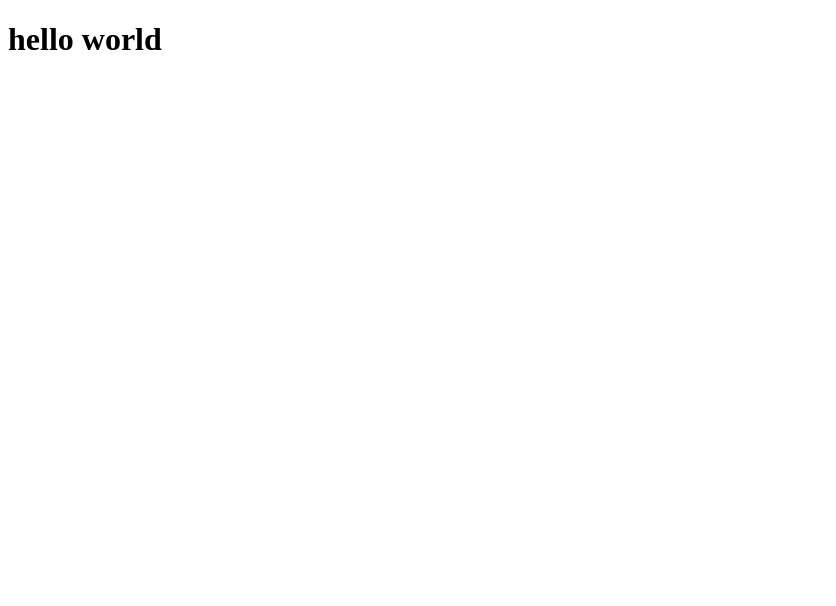
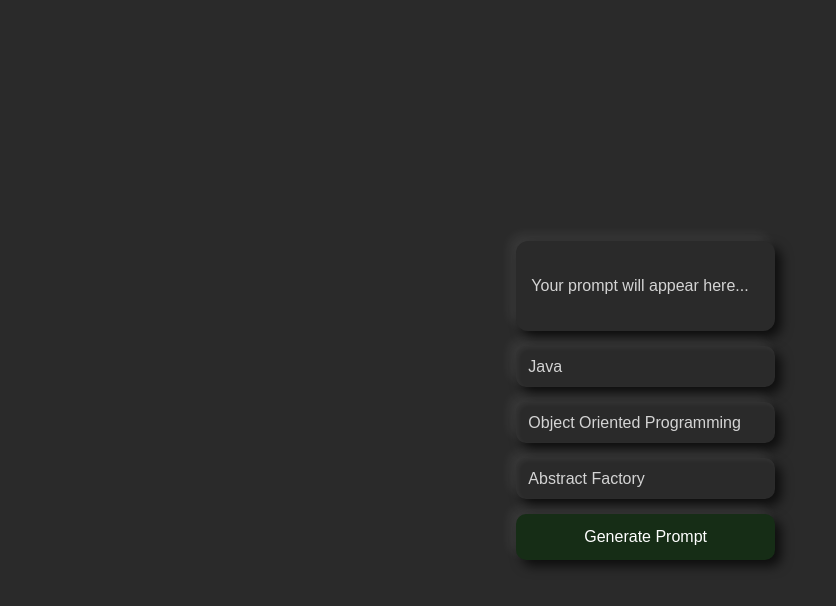
Before and after one commit to kekonline/DevPromptPracticum, a React (Vite) app: page / in a window 1280 px wide. Shown: the top 606 px of the page, without its empty margins (0-836 px from the left). Built offline with nearby package versions, Linux system fonts and the light colour scheme.

Commit message:
added the basic UI and logic

```diff
--- /dev/null
+++ b/src/App.css
@@ -0,0 +1,111 @@
+:root {
+  --bg-color: #2a2a2a;
+  --card-color: #2a2a2a;
+  --shadow-light: rgba(255, 255, 255, 0.08);
+  --shadow-dark: rgba(0, 0, 0, 0.7);
+  --text-color: #d4d4d4;
+  --accent-color:rgb(22, 45, 22);
+}
+
+body {
+  font-family: "Arial", sans-serif;
+  background: var(--bg-color);
+  color: var(--text-color);
+  display: flex;
+  justify-content: center;
+  align-items: center;
+  height: 100vh;
+  margin: 0;
+}
+
+.container {
+  width: 90%;
+  max-width: 400px;
+  padding: 20px;
+  display: flex;
+  flex-direction: column;
+  gap: 15px;
+}
+
+.output-box {
+  background: var(--card-color);
+  padding: 15px;
+  border-radius: 12px;
+  min-height: 60px;
+  display: flex;
+  justify-content: space-between;
+  align-items: center;
+  box-shadow:
+    6px 6px 12px var(--shadow-dark),
+    -6px -6px 12px var(--shadow-light);
+}
+
+.copy-btn {
+  background: var(--accent-color);
+  color: white;
+  border: none;
+  padding: 8px 12px;
+  border-radius: 6px;
+  cursor: pointer;
+  box-shadow:
+    inset 4px 4px 8px var(--shadow-dark),
+    inset -4px -4px 8px var(--shadow-light);
+  transition: all 0.2s ease-in-out;
+}
+
+.copy-btn:hover {
+  box-shadow:
+    inset -4px -4px 8px var(--shadow-dark),
+    inset 4px 4px 8px var(--shadow-light);
+}
+
+.dropdown {
+  width: 100%;
+  padding: 12px;
+  border-radius: 10px;
+  background: var(--card-color);
+  color: var(--text-color);
+  border: none;
+  font-size: 16px;
+  box-shadow:
+    6px 6px 12px var(--shadow-dark),
+    -6px -6px 12px var(--shadow-light),
+    inset 2px 2px 5px rgba(255, 255, 255, 0.05);
+  cursor: pointer;
+  appearance: none;
+  outline: none;
+}
+
+.dropdown:hover, .dropdown:focus {
+  box-shadow:
+    inset 6px 6px 12px var(--shadow-dark),
+    inset -6px -6px 12px var(--shadow-light);
+}
+
+.generate-btn {
+  width: 100%;
+  padding: 14px;
+  background: var(--accent-color);
+  color: white;
+  border: none;
+  border-radius: 10px;
+  font-size: 16px;
+  cursor: pointer;
+  box-shadow:
+    6px 6px 12px var(--shadow-dark),
+    -6px -6px 12px var(--shadow-light);
+  transition: all 0.2s ease-in-out;
+}
+
+.generate-btn:hover {
+  box-shadow:
+    inset 6px 6px 12px var(--shadow-dark),
+    inset -6px -6px 12px var(--shadow-light);
+}
+
+@media (max-width: 480px) {
+  .container {
+    max-width: 100%;
+    padding: 15px;
+  }
+}
--- a/src/App.jsx
+++ b/src/App.jsx
@@ -1,15 +1,96 @@
-// import { useState } from 'react'
-// import viteLogo from '/vite.svg'
-// import './App.css'
+import { useState, useEffect } from "react";
+import "./App.css";
+
+const languages = ["C", "C#", "C++", "Go", "Java", "JavaScript", "Kotlin", "Python", "Rust", "Swift", "TypeScript"]
+const patterns = [
+  "Abstract Factory",
+  "Adapter (Wrapper)",
+  "Bridge",
+  "Builder",
+  "Chain of Responsibility",
+  "Command",
+  "Composite",
+  "Decorator",
+  "Facade",
+  "Factory Method",
+  "Flyweight",
+  "Interpreter",
+  "Iterator",
+  "Mediator",
+  "Memento",
+  "Observer (Publish-Subscribe)",
+  "Prototype",
+  "Proxy",
+  "Singleton",
+  "State",
+  "Strategy",
+  "Template Method",
+  "Visitor",
+]
 
 function App() {
-  // const [count, setCount] = useState(0)
+  const [prompt, setPrompt] = useState("");
+  const [language, setLanguage] = useState("Java");
+  const [style, setStyle] = useState("Object Oriented Programming");
+  const [topic, setTopic] = useState("Abstract Factory");
+
+  const handleGenerate = () => setPrompt("Hello World");
+
+  useEffect(() => {
+    if (["Java", "C#"].includes(language)) {
+      setStyle("Object Oriented Programming");
+    } else if (["Go", "C"].includes(language)) {
+      setStyle("");
+    }
+  }, [language, style]);
+
+  const handleCopy = () => navigator.clipboard.writeText(prompt);
 
   return (
-    <>
-      <h1>hello world</h1>
-    </>
-  )
+    <div className="container">
+      <div className="output-box">
+        <span>{prompt || "Your prompt will appear here..."}</span>
+        {prompt && (
+          <button className="copy-btn" onClick={handleCopy}>
+            Copy Prompt
+          </button>
+        )}
+      </div>
+
+      <select className="dropdown" onChange={(e) => setLanguage(e.target.value)} value={language}>
+        {languages.map((lang) => (
+          <option key={lang} value={lang}>
+            {lang}
+          </option>
+        ))}
+      </select>
+
+      <select
+        className="dropdown"
+        onChange={((e) => setStyle(e.target.value))}
+        value={style}
+        disabled={["Go", "C"].includes(language)}
+      >
+        {["Object Oriented Programming", "Functional Programming"].map((s) => (
+          <option key={s} value={s}>
+            {s}
+          </option>
+        ))}
+      </select>
+
+      <select className="dropdown" onChange={(e) => setTopic(e.target.value)} value={topic}>
+        {patterns.map((t) => (
+          <option key={t} value={t}>
+            {t}
+          </option>
+        ))}
+      </select>
+
+      <button className="generate-btn" onClick={handleGenerate}>
+        Generate Prompt
+      </button>
+    </div>
+  );
 }
 
-export default App
+export default App;
```
